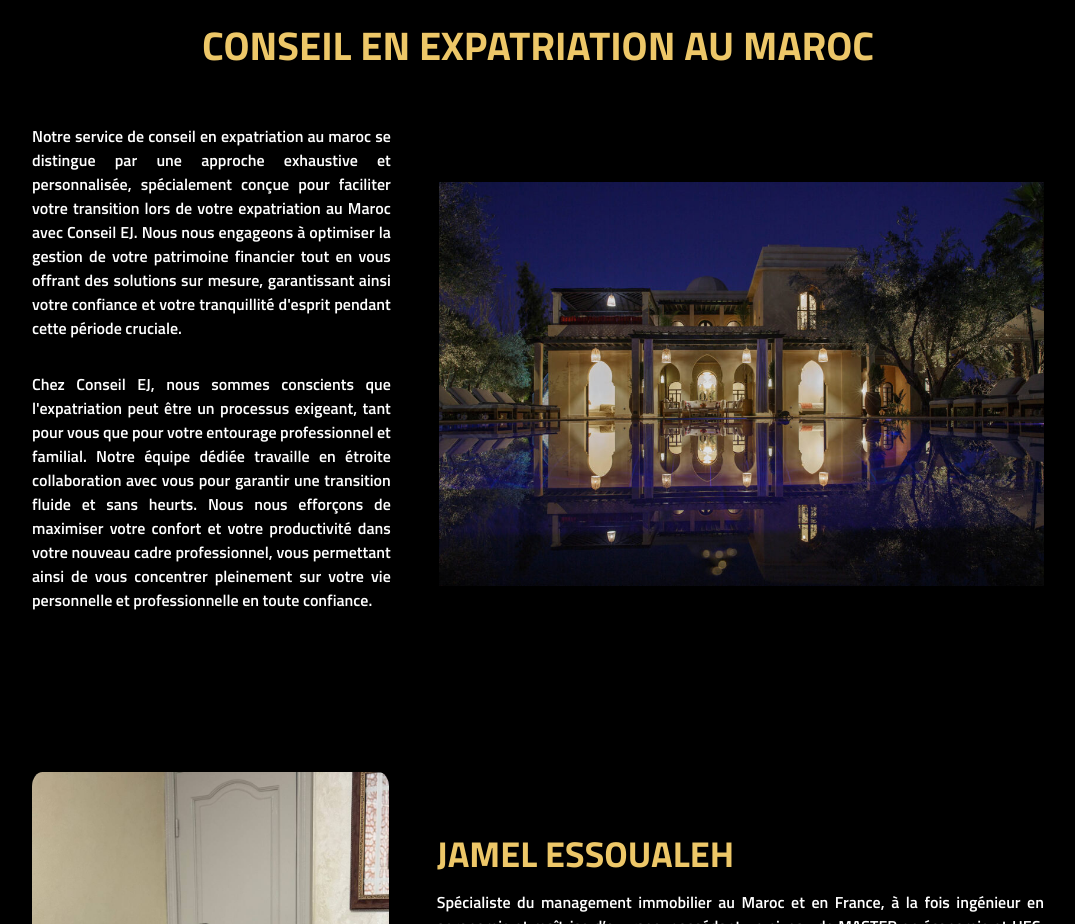
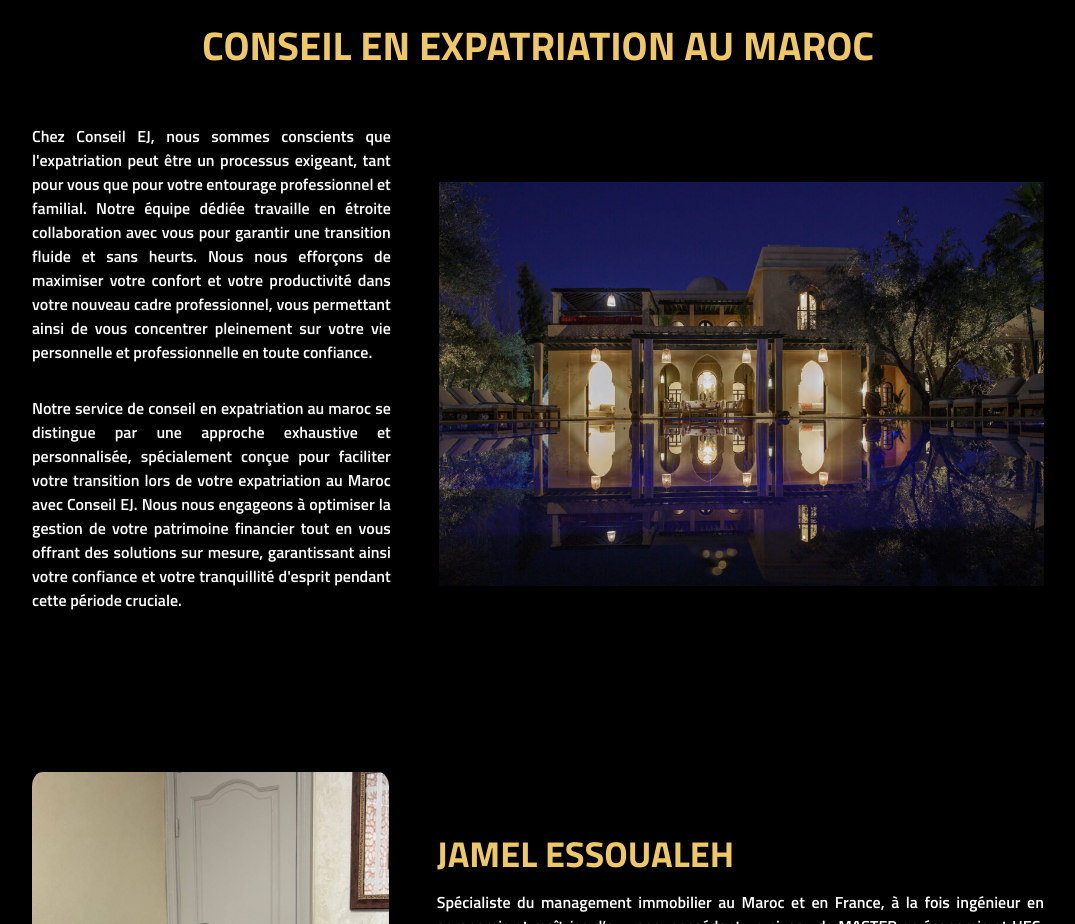
Before and after one commit to HoussAzm/conseilej-frontend, a React (Vite) app: page / in a window 1280 px wide. Shown: the part 2260-3184 px from the top of the page, without its empty margins (102-1177 px from the left). Built offline with nearby package versions, Linux system fonts and the light colour scheme.

Commit message:
Change text description

```diff
--- a/src/components/Expatriation/Expatriation.tsx
+++ b/src/components/Expatriation/Expatriation.tsx
@@ -10,11 +10,10 @@ const Expatriation = () => {
         <div className="md:w-11/12 mx-auto flex flex-col md:flex-row justify-between items-center gap-12">
           <div className="md:w-3/5 mx-auto">
             <p className="text-md font-semibold mb-8 text-justify">
+            Chez Conseil EJ, nous sommes conscients que l'expatriation peut être un processus exigeant, tant pour vous que pour votre entourage professionnel et familial. Notre équipe dédiée travaille en étroite collaboration avec vous pour garantir une transition fluide et sans heurts. Nous nous efforçons de maximiser votre confort et votre productivité dans votre nouveau cadre professionnel, vous permettant ainsi de vous concentrer pleinement sur votre vie personnelle et professionnelle en toute confiance.
+            </p>
+            <p className="text-md font-semibold mb-8 text-justify">
             Notre service de conseil en expatriation au maroc se distingue par une approche exhaustive et personnalisée, spécialement conçue pour faciliter votre transition lors de votre expatriation au Maroc avec Conseil EJ. Nous nous engageons à optimiser la gestion de votre patrimoine financier tout en vous offrant des solutions sur mesure, garantissant ainsi votre confiance et votre tranquillité d'esprit pendant cette période cruciale.
-            </p>
-
-            <p className="text-md font-semibold mb-8 text-justify">
-            Chez Conseil EJ, nous sommes conscients que l'expatriation peut être un processus exigeant, tant pour vous que pour votre entourage professionnel et familial. Notre équipe dédiée travaille en étroite collaboration avec vous pour garantir une transition fluide et sans heurts. Nous nous efforçons de maximiser votre confort et votre productivité dans votre nouveau cadre professionnel, vous permettant ainsi de vous concentrer pleinement sur votre vie personnelle et professionnelle en toute confiance.
               </p>
           </div>
 
```
